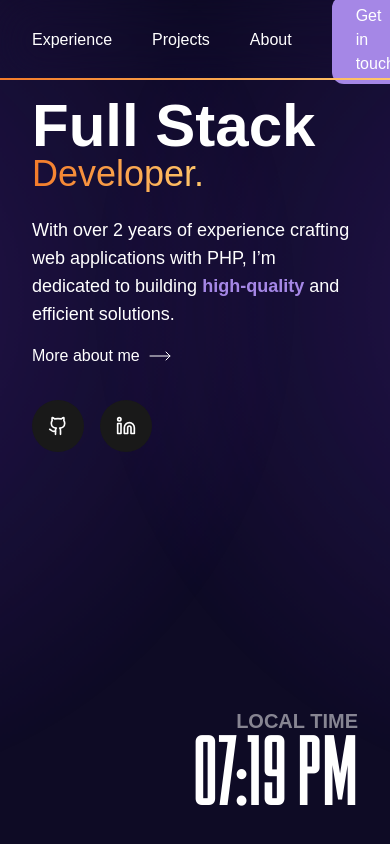
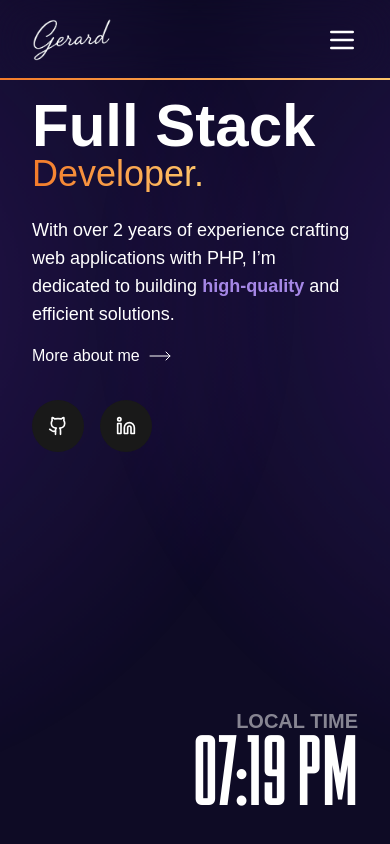
Before and after one commit to umigam3/personal-portfolio-v2, a Next.js app: page / in a window 390 px wide. Shown: the top 844 px of the page. Built offline with nearby package versions, Linux system fonts and the light colour scheme.

Commit message:
header responsive

```diff
--- a/src/components/Header.tsx
+++ b/src/components/Header.tsx
@@ -1,6 +1,7 @@
 "use client";
 
 import { motion, useScroll } from "framer-motion";
+import Hamburger from "@components/icons/Hamburger";
 
 export default function Header() {
   const { scrollYProgress } = useScroll();
@@ -16,7 +17,7 @@ export default function Header() {
         <a href="#">
           <img src="/signature.png" alt="Gerard Doncel" className="w-20" />
         </a>
-        <div className="flex items-center gap-10">
+        <div className="hidden md:flex items-center gap-10">
           <nav className="flex justify-end items-center gap-x-10">
             <a href="#experience">Experience</a>
             <a href="#projects">Projects</a>
@@ -29,6 +30,9 @@ export default function Header() {
             Get in touch
           </a>
         </div>
+        <a className="md:hidden">
+          <Hamburger className="w-8 h-8" />
+        </a>
 
         <motion.div
           className="absolute bottom-0 left-0 h-0.5 w-full bg-gradient-to-r from-[#F47B2A] to-[#FFC76B] transform-gpu"
--- a/src/components/hero/Hero.tsx
+++ b/src/components/hero/Hero.tsx
@@ -10,10 +10,10 @@ export default function Hero() {
       className="h-[calc(100svh-96px)] px-8 py-4 md:px-[5.5rem] mb-16 flex flex-col gap-6 md:gap-0 md:justify-between"
     >
       <div className="flex flex-col items-start md:items-center md:justify-center md:h-[80%]">
-        <h1 className="text-6xl sm:text-[96px] lg:text-[142px] xl:text-[212px] font-semibold leading-none whitespace-nowrap">
+        <h1 className="text-6xl sm:text-[96px] lg:text-[142px] font-semibold leading-none whitespace-nowrap">
           Full Stack
         </h1>
-        <h2 className="text-4xl sm:text-[68px] lg:text-[112px] xl:text-[168px] font-medium leading-none bg-gradient-to-r from-[#F47B2A] to-[#FFC76B] inline-block text-transparent bg-clip-text">
+        <h2 className="text-4xl sm:text-[68px] lg:text-[112px] font-medium leading-none bg-gradient-to-r from-[#F47B2A] to-[#FFC76B] inline-block text-transparent bg-clip-text">
           Developer.
         </h2>
       </div>
--- /dev/null
+++ b/src/components/icons/Hamburger.tsx
@@ -0,0 +1,22 @@
+import type { IconProps } from "@interfaces/IconProps";
+
+export default function Alpine({ className, size = 16 }: IconProps) {
+  return (
+    <svg
+      xmlns="http://www.w3.org/2000/svg"
+      className={className}
+      width={size}
+      height={size}
+      viewBox="0 0 24 24"
+      fill="none"
+      stroke="currentColor"
+      strokeWidth="2"
+      strokeLinecap="round"
+      strokeLinejoin="round"
+    >
+      <line x1="4" x2="20" y1="12" y2="12" />
+      <line x1="4" x2="20" y1="6" y2="6" />
+      <line x1="4" x2="20" y1="18" y2="18" />
+    </svg>
+  );
+}
```
